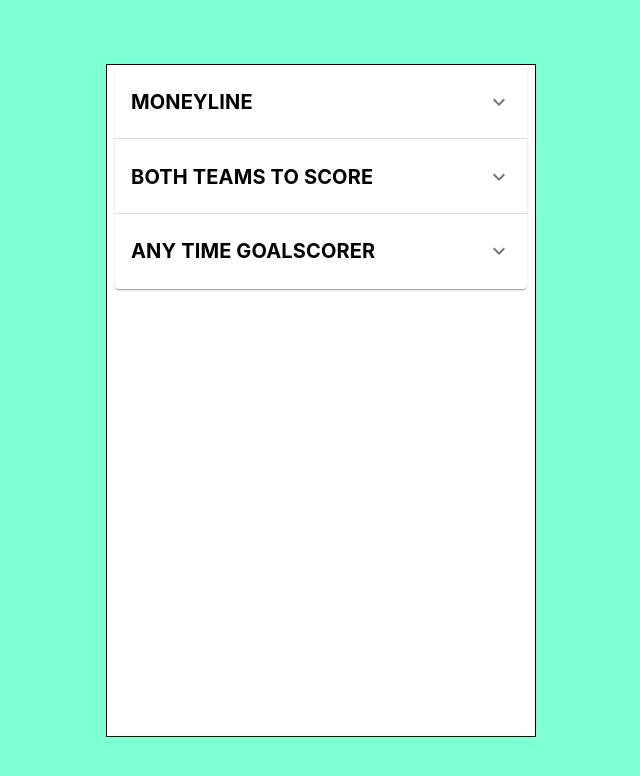
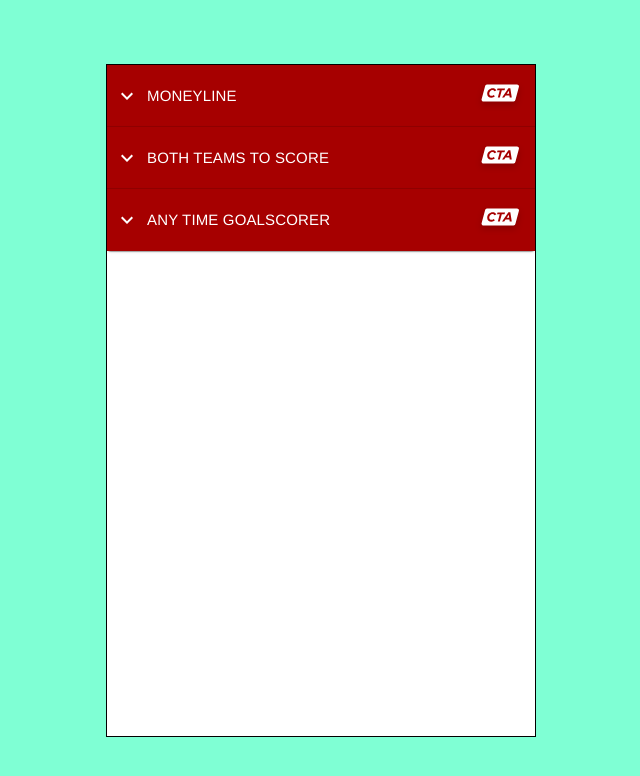
Before and after one commit to orioch/BetSlip, a React (Create React App) app: page / in a window 1280 px wide. Shown: the top 776 px of the page, without its empty margins (319-959 px from the left). Built offline with nearby package versions, Linux system fonts and the light colour scheme.

Commit message:
Change accordion title style

```diff
--- a/src/components/MarketAccordion.jsx
+++ b/src/components/MarketAccordion.jsx
@@ -7,7 +7,7 @@ import {
 import ExpandMoreIcon from "@mui/icons-material/ExpandMore";
 import React from "react";
 import BetItem from "./marketSelection/BetItem";
-
+import ctaImg from "../media/cta.svg";
 export default function MarketAccordion({
   title,
   itemsInRow,
@@ -25,10 +25,12 @@ export default function MarketAccordion({
         expandIcon={<ExpandMoreIcon />}
         aria-controls="panel1a-content"
         id="panel1a-header"
+        className="accordion-title"
       >
         <Typography>
           <h1>{title}</h1>
         </Typography>
+        <img className="cta-img" src={ctaImg} />
       </AccordionSummary>
       <AccordionDetails className="content">
         {itemsArray.map((item) => (
--- a/src/css/marketSelection.css
+++ b/src/css/marketSelection.css
@@ -11,27 +11,45 @@
 }
 
 .market-accordion {
-  width: 412px;
+  width: 100%;
 }
 
+.market-accordion .accordion-title {
+  padding: 0;
+  background: #a60000;
+  flex-direction: row-reverse;
+}
+
+/* MuiSvgIcon-root override the default css of mui icon */
+.MuiSvgIcon-root {
+  color: #ffffff;
+
+  margin: 0 8px 0 8px;
+}
+.accordion-title h1 {
+  display: flex;
+  align-items: center;
+  text-align: center;
+
+  font-family: "Helvetica Neue";
+  font-style: normal;
+  font-weight: 400;
+  font-size: 15px;
+  line-height: 18px;
+  /* identical to box height */
+
+  color: #ffffff;
+}
+.cta-img {
+  margin-left: auto;
+  padding-right: 10px;
+}
 .market-accordion .content {
   display: flex;
   flex-wrap: wrap;
 
   justify-content: space-around;
   padding: 0 0 13px 0;
-}
-h1 {
-  font-family: "Inter";
-  font-style: normal;
-  font-weight: 700;
-  font-size: 20px;
-  line-height: 24px;
-  display: flex;
-  align-items: center;
-  text-align: center;
-
-  color: #000000;
 }
 
 .bet-item {
```
Also changed, not shown: src/media/cta.svg (added).
